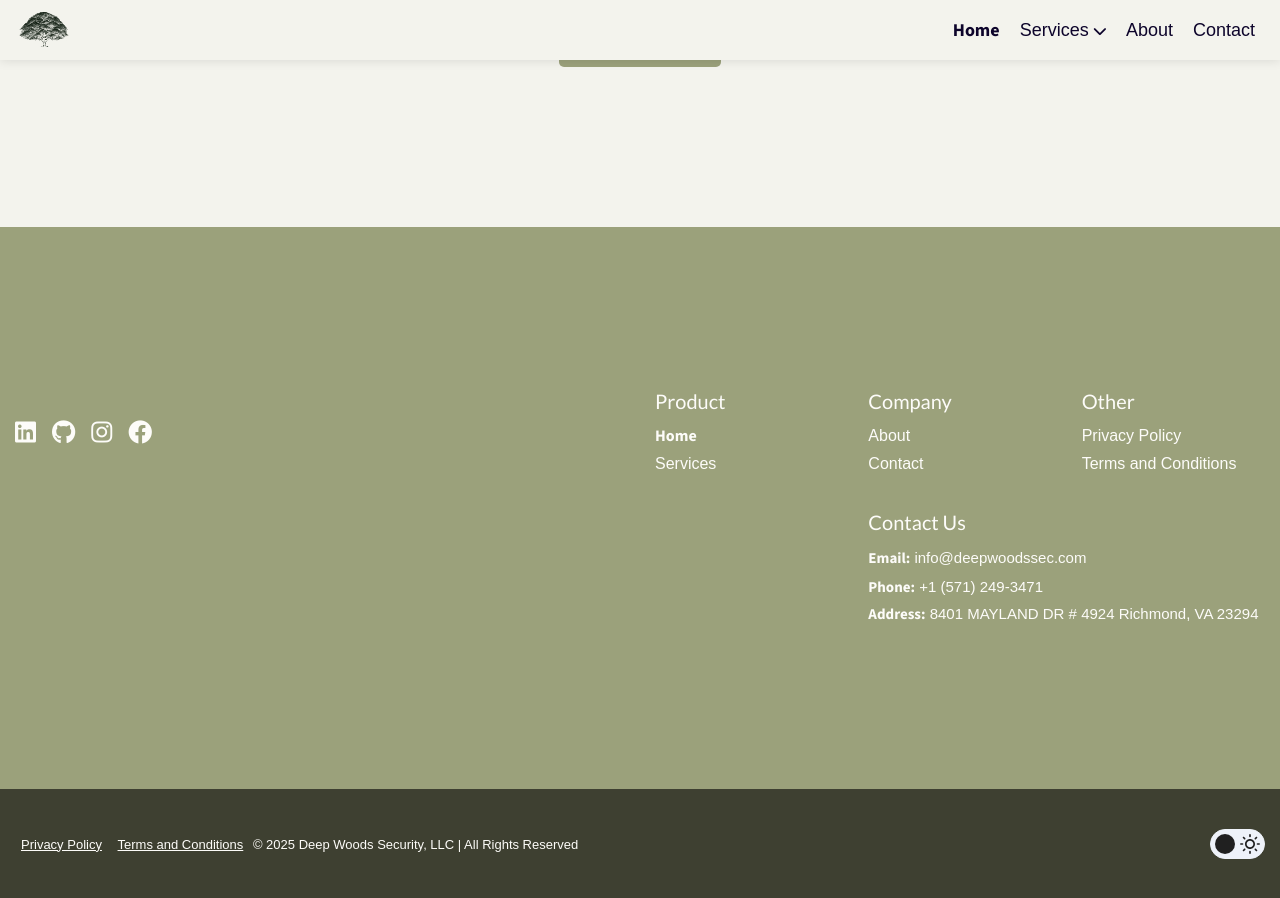
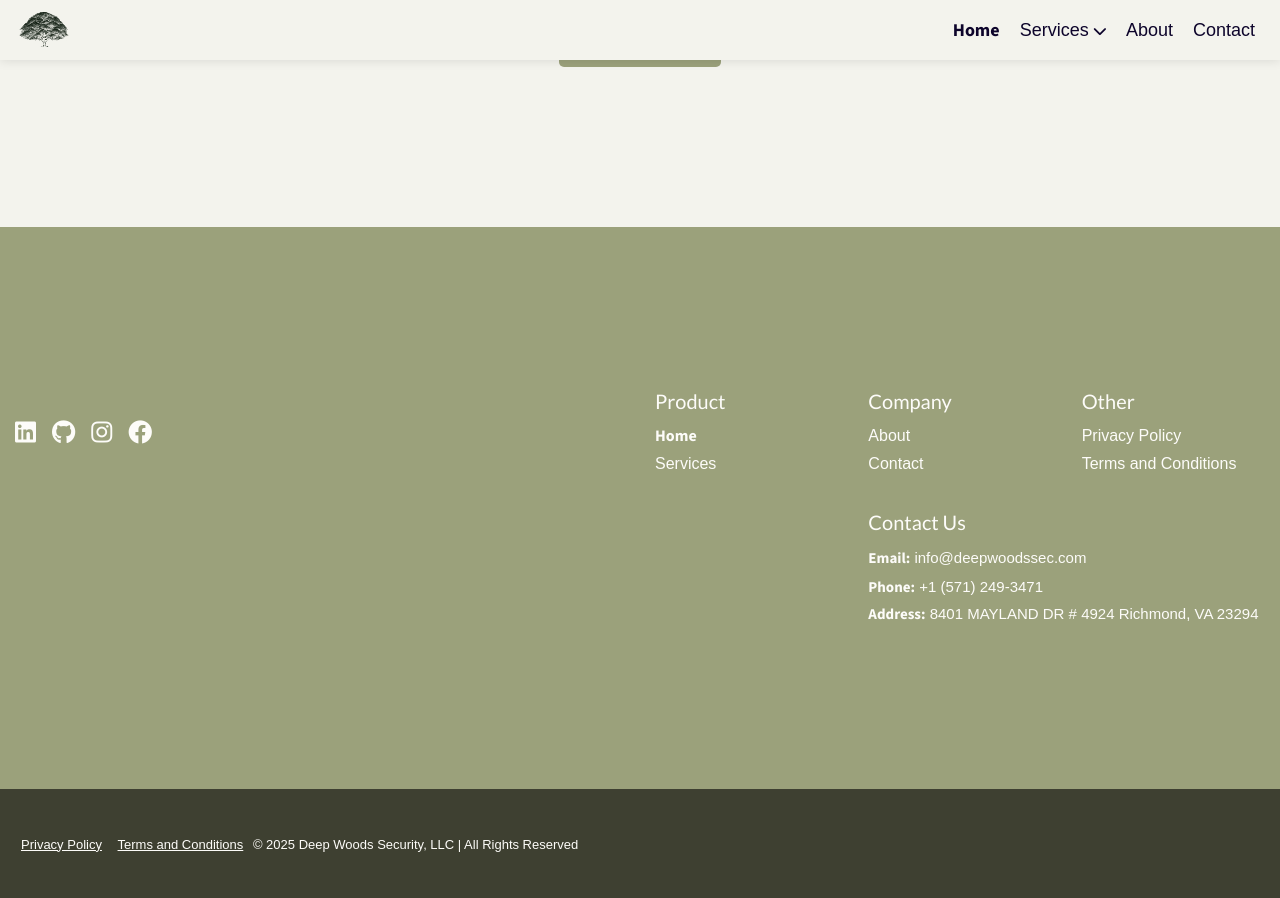
Before and after one commit to t3lesph0re/deepwoodssec.github.io, a Jekyll site: the page built from pages/home.md, in a window 1280 px wide and 900 px high, scrolled down 1982 px. Built offline with Jekyll 4.4.1, drawn with Linux system fonts in a browser that asks for light colours; some web fonts are replaced.

Commit message:
Update _config.yml

```diff
--- a/_config.yml
+++ b/_config.yml
@@ -151,11 +151,11 @@
   #meta_twitter_site: "@zerostaticio"
   #meta_twitter_creator: "@zerostaticio"
 
-darkmode:
-  enable_dark_mode: true
-  show_dark_mode_toggle_in_header: false
-  show_dark_mode_toggle_in_bottom: true
-  show_dark_mode_toggle_in_mobile_menu: true
+ui:
+  darkmode:
+    enable: true
+    default: dark
+    toggle: false
 
 cookie_banner:
   enabled: false
```
